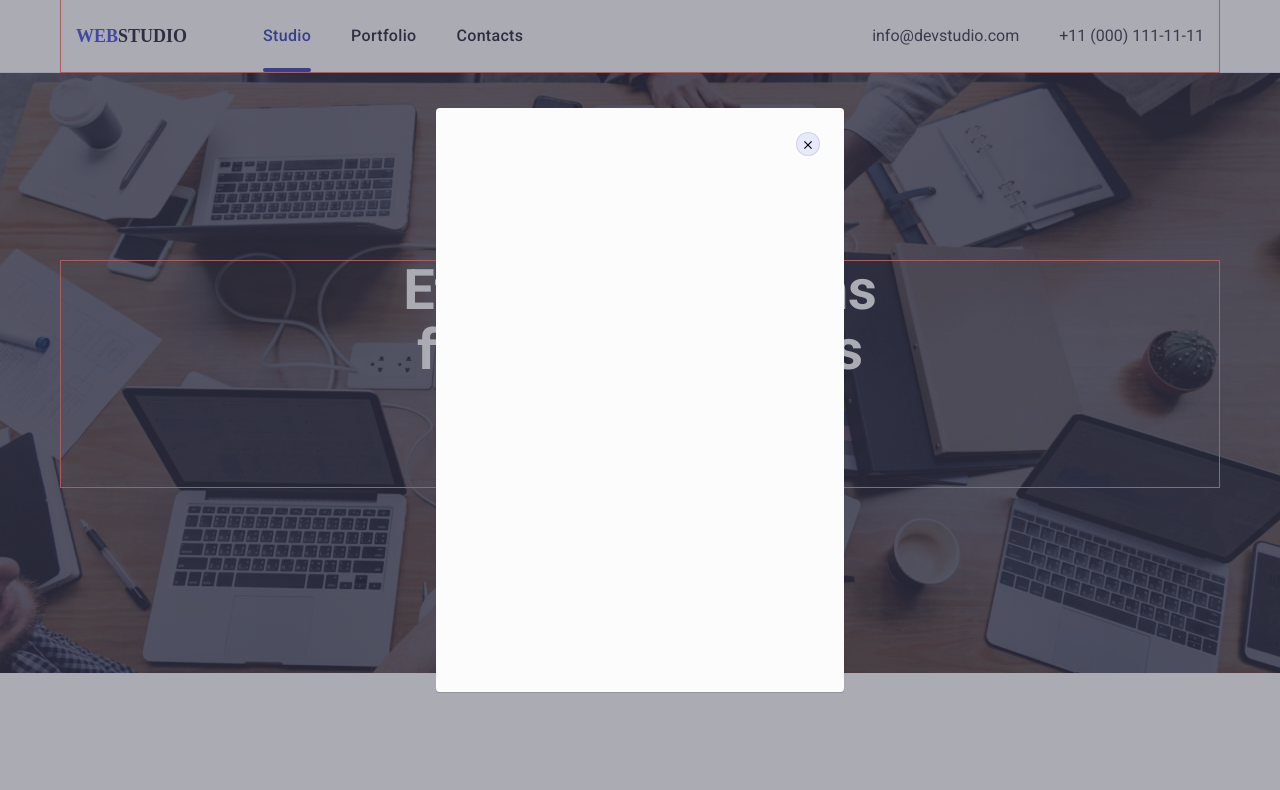
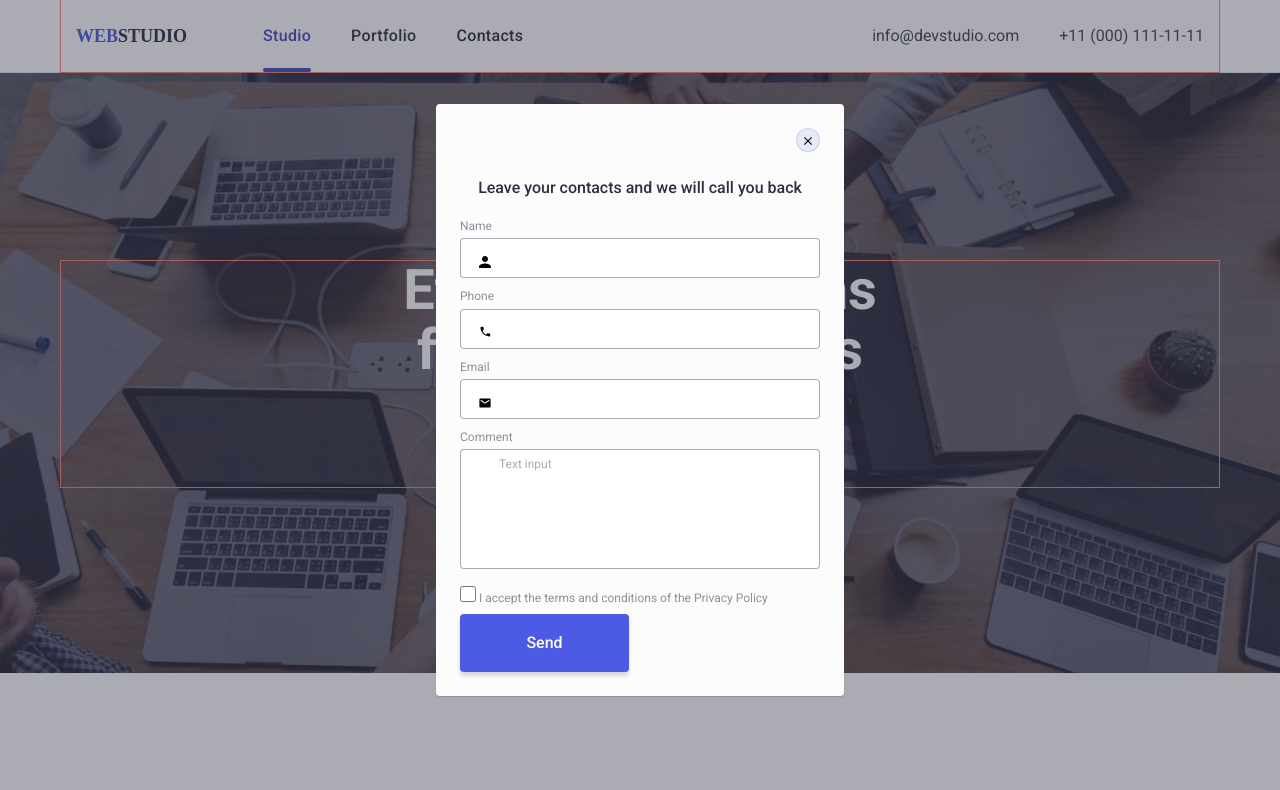
Before and after one commit to Voronchykhina/Web-Studio-6, a plain HTML site: page index.html in a window 1280 px wide. Both pictures are taken after a click on the button "Order Service". Shown: the top 790 px of the page. Drawn offline with nearby package versions, Linux system fonts and the light colour scheme.

Commit message:
Modal + icon

```diff
--- a/css/styles.css
+++ b/css/styles.css
@@ -698,6 +698,10 @@ img {
   position: absolute;
   width: 408px;
   min-height: 584px;
+  padding-top: 72px;
+  padding-bottom: 24px;
+  padding-right: 24px;
+  padding-left: 24px;
   background-color: var(--modal-background);
   border-radius: 4px;
   box-shadow: 0px 2px 1px 0px rgba(0, 0, 0, 0.2);
@@ -727,3 +731,95 @@ img {
   opacity: 0;
   pointer-events: none;
 }
+
+.modal-title {
+  margin-bottom: 16px;
+  font-size: 16px;
+  font-weight: 500;
+  line-height: 1.5;
+  /* letter-spacing: 0.02em; */
+  text-align: center;
+  /* text-underline-position: from-font; */
+  /* text-decoration-skip-ink: none; */
+  color: var(--dark-color);
+}
+
+.modal-field {
+  margin-bottom: 8px;
+}
+
+.modal-text {
+  /* margin-bottom: 4px; */
+  font-family: Roboto;
+  font-size: 12px;
+  font-weight: 400;
+  line-height: 1.16;
+  /* letter-spacing: 0.04em; */
+  text-align: left;
+  /* text-underline-position: from-font; */
+  /* text-decoration-skip-ink: none; */
+  color: var(--subtext-color);
+}
+
+.modal-input-wrap {
+  position: relative;
+}
+
+.modal-input {
+  width: 100%;
+  height: 40px;
+  margin-top: 4px;
+  /* margin-bottom: 8px; */
+  padding-top: 8px;
+  /* padding-bottom: 8px; */
+  padding-left: 38px;
+  /* color: 1px solid rgba(46, 47, 66, 0.4); */
+  border-radius: 4px;
+  border: 1px solid rgba(46, 47, 66, 0.4);
+  outline: none;
+  transition: border-color 250ms;
+}
+
+.modal-input::placeholder {
+  font-family: Roboto;
+  font-size: 12px;
+  font-weight: 400;
+  line-height: 1.16;
+  /* letter-spacing: 0.04em; */
+  text-align: left;
+  color: rgba(46, 47, 66, 0.4);
+
+  /* text-underline-position: from-font; */
+  /* text-decoration-skip-ink: none; */
+}
+
+.modal-input:focus {
+  /* border: 1px solid rgba(77, 90, 229, 1); */
+  border-color: var(--primarybrand-color);
+}
+
+.modal-input:focus + .input-icon {
+  fill: var(--primarybrand-color);
+}
+
+.input-icon {
+  position: absolute;
+  left: 16px;
+  top: 50%;
+  transform: translateY(-50%);
+  transition: border-color 250ms;
+}
+
+.modal-textarea {
+  width: 100%;
+  height: 120px;
+  resize: none;
+}
+
+.modal-checkbox {
+  width: 16px;
+  height: 16px;
+}
+
+.modal-btn {
+}
--- a/index.html
+++ b/index.html
@@ -421,6 +421,83 @@
             <use href="./images/icons.svg#icon-close"></use>
           </svg>
         </button>
+        <p class="modal-title">Leave your contacts and we will call you back</p>
+
+        <form>
+          <div class="modal-field">
+            <label class="modal-text"
+              >Name
+              <span class="modal-input-wrap">
+                <input
+                  type="name"
+                  class="modal-input"
+                  name="name"
+                  title="Jack Jackson"
+                  required
+                />
+                <svg class="input-icon" width="18px" height="18px">
+                  <use href="./images/icons.svg#icon-person"></use>
+                </svg>
+              </span>
+            </label>
+          </div>
+
+          <div class="modal-field">
+            <label class="modal-text"
+              >Phone
+              <span class="modal-input-wrap">
+                <input
+                  type="tel"
+                  class="modal-input"
+                  name="phone"
+                  title="0950000000"
+                  required />
+                <svg class="input-icon" width="18px" height="18px">
+                  <use href="./images/icons.svg#icon-phone"></use></svg
+              ></span>
+            </label>
+          </div>
+
+          <div class="modal-field">
+            <label class="modal-text"
+              >Email
+              <span class="modal-input-wrap">
+                <input
+                  type="email"
+                  class="modal-input"
+                  name="email"
+                  title="test@mail.de"
+                  required />
+                <svg class="input-icon" width="18px" height="18px">
+                  <use href="./images/icons.svg#icon-email"></use></svg
+              ></span>
+            </label>
+          </div>
+
+          <div class="modal-field">
+            <label class="modal-text" for="comment"
+              >Comment
+              <textarea
+                name="comment"
+                class="modal-input modal-textarea"
+                placeholder="Text input"
+              ></textarea>
+            </label>
+          </div>
+
+          <div class="modal-field">
+            <label class="modal-text">
+              <input
+                type="checkbox"
+                class="modal-input modal-checkbox"
+                name="policy"
+              />
+              I accept the terms and conditions of the Privacy Policy
+            </label>
+          </div>
+
+          <button type="submit" class="hero-btn button modal-btn">Send</button>
+        </form>
       </div>
     </div>
     <script src="./js/modal.js"></script>
```
